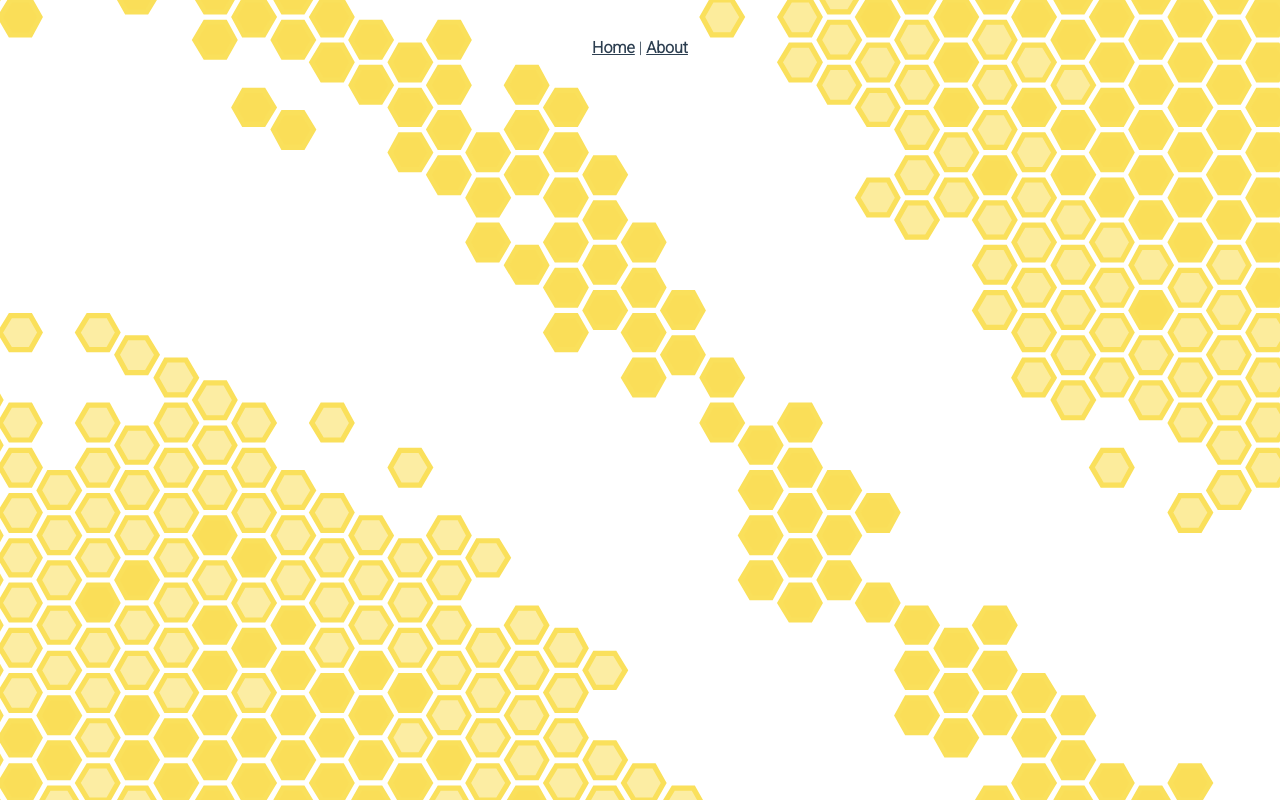
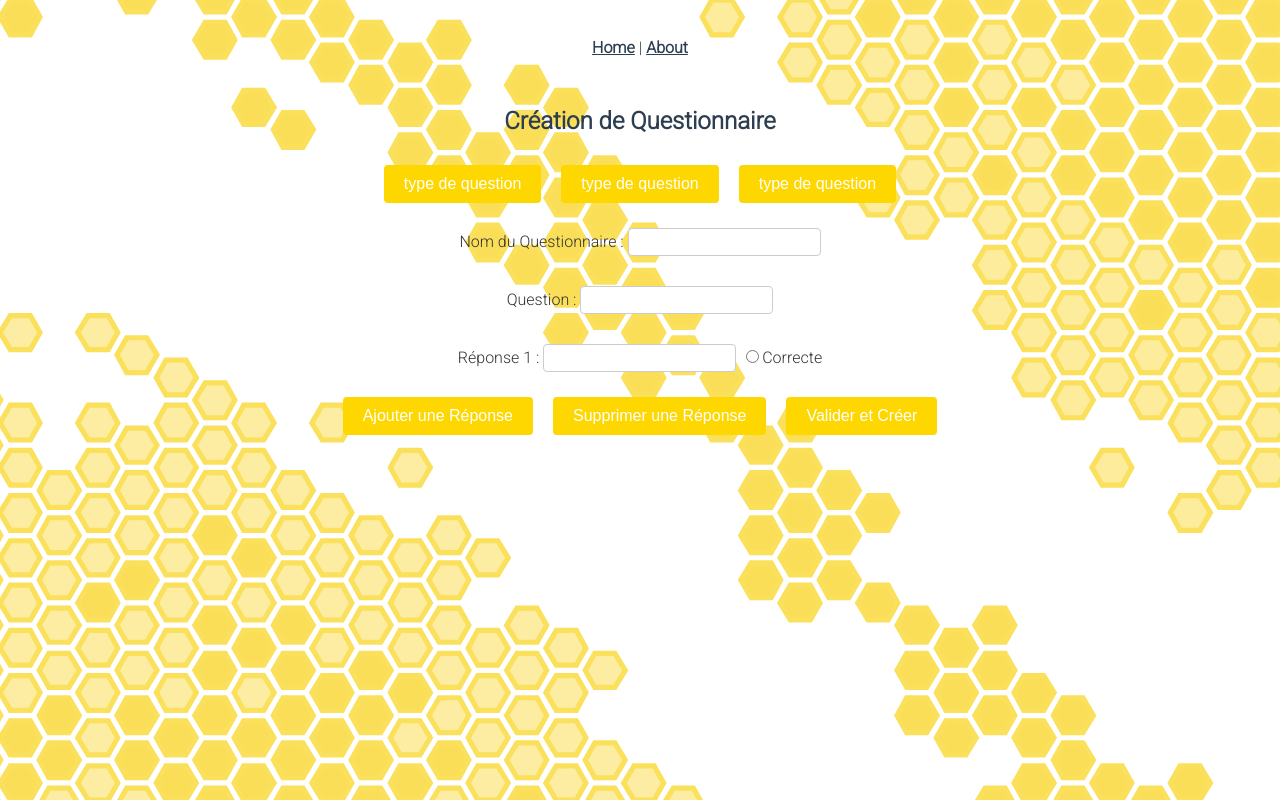
Before and after one commit to MaxHowardBorges/2b-quiz, a Vue app in the folder frontend-vue/: page /#/create-questionary in a window 1280 px wide. Before the commit this address had no page. Built offline with nearby package versions, Linux system fonts and the light colour scheme; the HTML template or start-up script is replaced by a standard one.

Commit message:
#feature création questionnaire enseignant

```diff
--- /dev/null
+++ b/frontend-vue/src/components/CreateQuestionary.vue
@@ -0,0 +1,117 @@
+<template>
+  <div class="create-questionnaire-page">
+    <h1>Création de Questionnaire</h1>
+
+    <!-- Sélection du type de question -->
+    <div class="question-type">
+      <button @click="selectQuestionType('vrai-ou-faux')">type de question</button>
+      <button @click="selectQuestionType('nuage-de-mots')">type de question</button>
+      <button @click="selectQuestionType('reponse-multiple')">type de question</button>
+    </div>
+
+    <!-- Nom du questionnaire -->
+    <div class="questionnaire-name">
+      <label for="questionnaire-name">Nom du Questionnaire : </label>
+      <input type="text" id="questionnaire-name" v-model="questionnaireName">
+    </div>
+
+    <!-- Création de question -->
+    <div class="create-question">
+      <label for="question">Question : </label>
+      <input type="text" id="question" v-model="question">
+    </div>
+
+    <!-- Réponses possibles -->
+    <div class="answers">
+      <div v-for="(answer, index) in answers" :key="index">
+        <label :for="'answer-' + index">Réponse {{ index + 1 }} : </label>
+        <input type="text" :id="'answer-' + index" v-model="answers[index].text">
+        <input type="radio" :id="'correct-answer-' + index" v-model="correctAnswer" :value="index">
+        <label :for="'correct-answer-' + index">Correcte</label>
+
+      </div>
+    </div>
+
+    <!-- Ajouter une réponse -->
+    <button @click="addAnswer">Ajouter une Réponse</button>
+
+    <button @click="removeAnswer(index)">Supprimer une Réponse</button>
+
+    <!-- Valider et créer -->
+    <button @click="createQuestionnaire">Valider et Créer</button>
+  </div>
+</template>
+
+<script>
+  export default {
+    data() {
+      return {
+        selectedQuestionType: null,
+        questionnaireName: '',
+        question: '',
+        answers: [{ text: '', correct: false }],
+        correctAnswer: null,
+      };
+    },
+    methods: {
+      selectQuestionType(type) {
+        this.selectedQuestionType = type;
+      },
+      addAnswer() {
+        this.answers.push({ text: '', correct: false });
+      },
+
+      removeAnswer(index) {
+        // Utilisez splice pour supprimer la réponse de la liste des réponses
+        this.answers.splice(index, 1);
+      },
+
+      createQuestionnaire() {
+        // Logique pour créer le questionnaire avec les données saisies
+        console.log('Questionnaire créé !');
+      },
+    },
+  };
+</script>
+
+<style scoped>
+  .create-questionnaire-page {
+    text-align: center;
+    margin-top: 20px;
+  }
+
+  h1 {
+    font-size: 24px;
+    margin-bottom: 20px;
+  }
+
+  button {
+    background-color: #FFD700; /* Jaune */
+    color: #fff; /* Texte blanc */
+    padding: 10px 20px;
+    border: none;
+    border-radius: 4px;
+    font-size: 16px;
+    margin: 10px;
+    cursor: pointer;
+  }
+
+  label {
+    font-size: 16px;
+    color: #333; /* Couleur de texte normale */
+  }
+
+  input[type="text"] {
+
+    padding: 5px;
+    margin: 15px 0;
+    border: 1px solid #ccc;
+    border-radius: 4px;
+    font-size: 14px;
+  }
+
+  input[type="radio"] {
+    margin-left: 10px;
+  }
+
+</style>
--- a/frontend-vue/src/components/MenuTeacher.vue
+++ b/frontend-vue/src/components/MenuTeacher.vue
@@ -4,6 +4,9 @@
 
     <btn @click='handleCreateSession' nomB="Créer une session" />
     <router-link to="/"><btn nomB="Historique de sessions" /></router-link>
+    <router-link to="/create-questionary"><btn nomB="Créer un questionnaire" /></router-link>
+
+
 
   </div>
 </template>
--- a/frontend-vue/src/router/index.js
+++ b/frontend-vue/src/router/index.js
@@ -32,6 +32,15 @@ const routes = [
     // which is lazy-loaded when the route is visited.
     component: () => import(/* webpackChunkName: "about" */ '../views/EndOfSessionView.vue')//EndOfSessionView//FinDeSessionView
   },
+  {
+    path: '/create-questionary',
+    name: 'create-questionary',
+    // route level code-splitting
+    // this generates a separate chunk (about.[hash].js) for this route
+    // which is lazy-loaded when the route is visited.
+    component: () => import(/* webpackChunkName: "about" */ '../views/CreateQuestionaryView.vue')//EndOfSessionView//FinDeSessionView
+  },
+
 
   {
     path: '/waiting-participant',//waiting-participant
--- /dev/null
+++ b/frontend-vue/src/views/CreateQuestionaryView.vue
@@ -0,0 +1,17 @@
+<template>
+  <div class="endof-session">
+    <CreateQuestionary/>
+  </div>
+</template>
+
+<script>
+  // @ is an alias to /src
+  import CreateQuestionary from '@/components/CreateQuestionary.vue'
+
+  export default {
+    name: 'CreateQuestionaryView',
+    components: {
+      CreateQuestionary
+    }
+  }
+</script>
```
